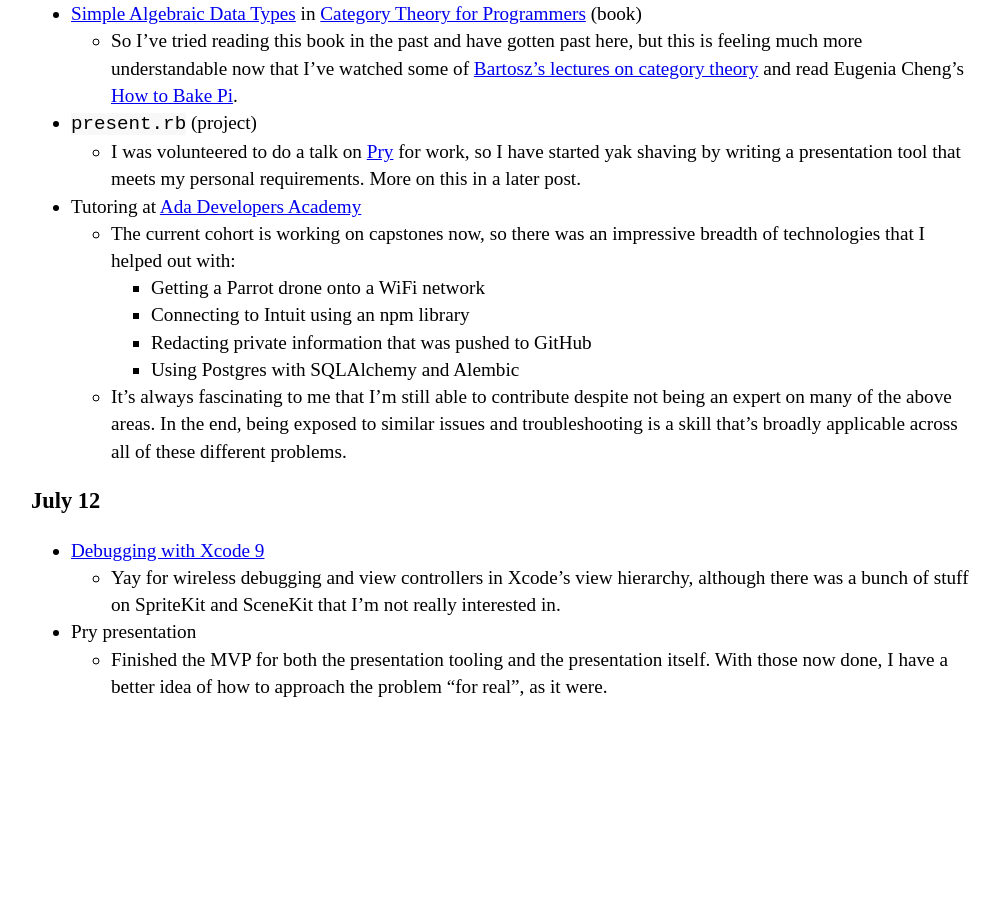
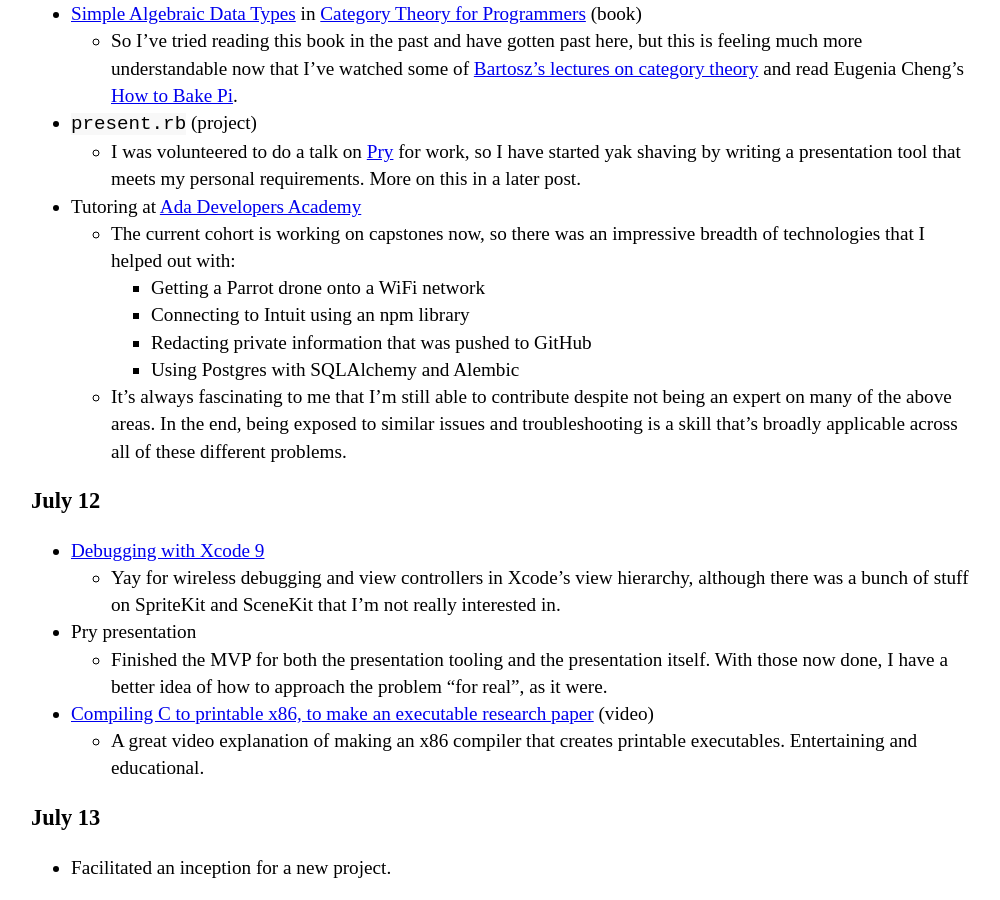
Before and after one commit to kejadlen/kejadlen.github.io, a Jekyll site: the page built from _posts/2017-07-05-beachconf.md, in a window 1280 px wide and 900 px high, scrolled down 1853 px. Shown: the whole window, without its empty margins (137-1137 px from the left). Built offline with Jekyll 4.4.1, drawn with Linux system fonts in a browser that asks for light colours; before the commit the page ends 2572 px from its top, so only the background shows below that.

Commit message:
BeachConf

```diff
--- a/_posts/2017-07-05-beachconf.md
+++ b/_posts/2017-07-05-beachconf.md
@@ -143,5 +143,14 @@
   - Finished the MVP for both the presentation tooling and the presentation
     itself. With those now done, I have a better idea of how to approach the
     problem "for real", as it were.
+- [Compiling C to printable x86, to make an executable research
+  paper][c-to-x86] (video)
+  - A great video explanation of making an x86 compiler that creates printable
+    executables. Entertaining and educational.
 
 [debugging-with-xcode]: https://developer.apple.com/videos/play/wwdc2017/404/
+[c-to-x86]: https://www.cs.cmu.edu/~tom7/abc/
+
+### July 13
+
+- Facilitated an inception for a new project.
```
